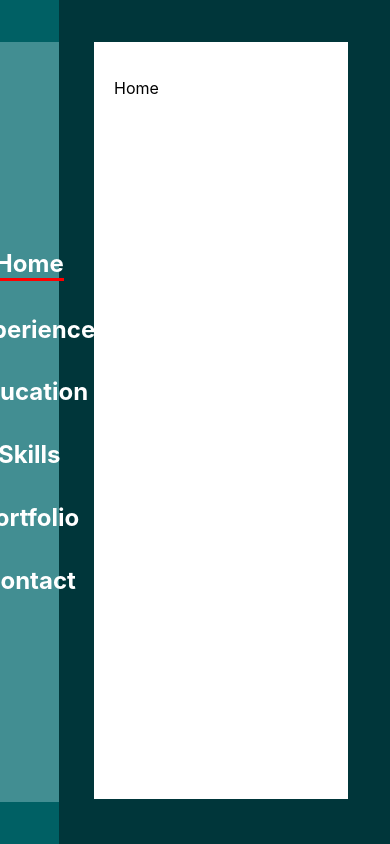
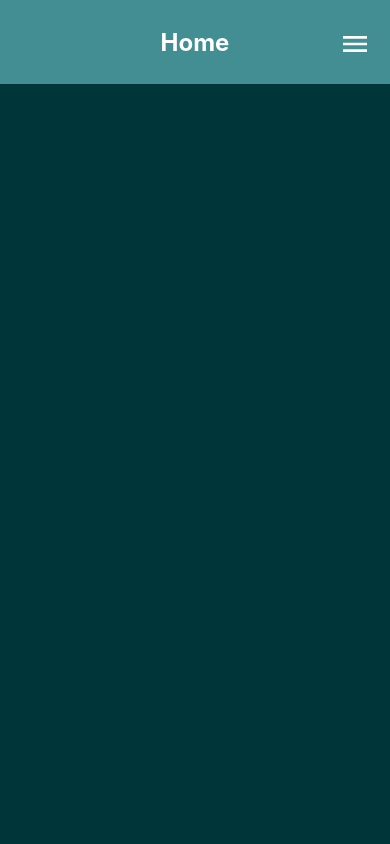
Before and after one commit to SpencerNicholas/me, a React (Create React App) app in the folder me/: page / in a window 390 px wide. Built offline with nearby package versions, Linux system fonts and the light colour scheme.

Commit message:
Responsiveness added
Added responsiveness for mobile display

```diff
--- a/me/package.json
+++ b/me/package.json
@@ -3,6 +3,8 @@
   "version": "0.1.0",
   "private": true,
   "dependencies": {
+    "@material-ui/core": "^4.11.0",
+    "@material-ui/icons": "^4.9.1",
     "@reduxjs/toolkit": "^1.1.0",
     "@testing-library/jest-dom": "^4.2.4",
     "@testing-library/react": "^9.3.2",
--- a/me/src/App.js
+++ b/me/src/App.js
@@ -1,17 +1,24 @@
-import React, { Component } from 'react';
-import { createStore } from 'redux';
-import Sidebar from "./components/Sidebar";
-import HomeContent  from "./components/content/HomeContent.js";
+import React, { Component, useEffect, useState  } from 'react';
+import Sidebar from "./components/navigation/Sidebar";
+import MobileTopbar from "./components/navigation/MobileTopbar";
+
+import HomeContent  from "./components/content/HomeContent";
 import ExperienceContent from "./components/content/ExperienceContent";
 import EducationContent from "./components/content/EducationContent";
 import SkillsContent from "./components/content/SkillsContent";
 import PortfolioContent from "./components/content/PortfolioContent";
 import ContactContent from "./components/content/ContactContent";
-import { useSelector } from 'react-redux';
-import { selectPage } from './components/navigation'
+
+import { useSelector, useDispatch } from 'react-redux';
+import { selectPage } from './components/navigation/navigation'
+import { selectWidth, selectHeight, setWidth, setHeight } from './components/responsive/responsiveSlice'
 import './App.css';
 
 const App = ({ }) => {
+  const width = useSelector(selectWidth);
+  const height = useSelector(selectHeight);
+  const dispatch = useDispatch();
+
   const styles = {
     white: (opacity = 1) => `rgba(255, 255, 255, ${opacity})`,
     black: (opacity = 1) => `#00363A`,
@@ -19,7 +26,20 @@ const App = ({ }) => {
     footerMenuHeight: 50,
   };
 
-  const page = useSelector(selectPage);
+  /**
+   * This function runs when the component is loaded. I am using it to get the width a height of the display
+   * for resizing the display between mobile and desktop
+   */
+  React.useEffect(() => {
+    dispatch(setWidth());
+    dispatch(setHeight());
+    window.addEventListener('resize', handleResize, false)
+    function handleResize() {
+      dispatch(setWidth())
+    }
+  });
+
+
 
   return (
     <div
@@ -28,8 +48,12 @@ const App = ({ }) => {
         minHeight: "100vh",
         position: "relative"
       }}>
-      <Sidebar />
-      {page === 1 ? (
+        {width > 1000 ? (
+          <Sidebar />
+        ) : (
+          <MobileTopbar/>
+        )}
+      {/* {page === 1 ? (
         <HomeContent styles={styles} />
       ) : page === 2 ? (
         <ExperienceContent styles={styles} />
@@ -43,7 +67,7 @@ const App = ({ }) => {
         <ContactContent styles={styles} />
       ) : (
                     <HomeContent styles={styles} />
-                  )}
+                  )} */}
     </div>
   );
 }
--- a/me/src/app/store.js
+++ b/me/src/app/store.js
@@ -1,8 +1,10 @@
 import { configureStore } from '@reduxjs/toolkit';
-import navigationReducer from '../components/navigation';
+import navigationReducer from '../components/navigation/navigation';
+import responsiveReducer from '../components/responsive/responsiveSlice';
 
 export default configureStore({
   reducer: {
     navigation: navigationReducer,
+    responsive: responsiveReducer,
   },
 });
--- /dev/null
+++ b/me/src/components/navigation/MobileTopbar.js
@@ -0,0 +1,120 @@
+import React from "react";
+import { useSelector, useDispatch } from 'react-redux';
+import { setPage, selectPage, selectHover, setHover, setMenuOpen, selectMenu } from './navigation'
+import AccessAlarmIcon from '@material-ui/icons/Menu';
+import Menu from '@material-ui/icons/Menu';
+
+const MobileTopbar = ({ }) => {
+  const hovering = useSelector(selectHover);
+  const page = useSelector(selectPage);
+  const menu = useSelector(selectMenu);
+  const dispatch = useDispatch();
+
+  const mobileTopbarStyle = {
+    height: "10vh",
+    width: "100%",
+    position: "fixed",
+    backgroundColor: "#428e92",
+    alignItems: "center",
+    justifyContent: 'center',
+    flex: '1',
+    display: 'flex',
+    flexDirection: 'column',
+  };
+
+  const mobileTopbarExpandedStyle = {
+    height: "60vh",
+    width: "100%",
+    position: "fixed",
+    backgroundColor: "#428e92",
+    alignItems: "center",
+    justifyContent: 'center',
+    flex: '1',
+    display: 'flex',
+    flexDirection: 'column',
+  };
+
+  const menuItemStyle = {
+    display: "flex",
+    justifyContent: "center",
+    alignItems: "center",
+    padding: `2vh`,
+    color: 'white',
+    fontSize: '24px',
+    fontWeight: "bold",
+  };
+
+  const activeMenuItemStyle = {
+    borderBottom: '3px solid red'
+  }
+
+  const pageTitle = {
+    display: "flex",
+    justifyContent: "center",
+    alignItems: "center",
+    color: 'white',
+    fontSize: '24px',
+    fontWeight: "bold",
+  }
+
+  const menuItems = [
+    { text: "Home", active: 1 },
+    { text: "Experience", active: 2 },
+    { text: "Education", active: 3 },
+    { text: "Skills", active: 4 },
+    { text: "Portfolio", active: 5 },
+    { text: "Contact", active: 6 }
+  ];
+
+
+
+
+  return (
+    <div>
+      {!menu ? (
+        <div style={mobileTopbarStyle}>
+             {menuItems.map((item, i) => (
+              <div key={i} style={pageTitle}>
+                {item.active === (page) ? (
+                  <div>
+                    {item.text}
+                    <Menu style={{fontSize: '32px', position: 'absolute', right: '5%'}} onClick={() => {dispatch(setMenuOpen(true))}}></Menu>
+                    </div>
+                ):(<div></div>)}
+                  </div>))}
+                  </div>
+      ) : (
+          <div style={mobileTopbarExpandedStyle}>
+            {menuItems.map((item, i) => (
+              <div key={i} style={menuItemStyle} onClick={() => { dispatch(setPage(item.text));  dispatch(setMenuOpen(false)) } }>
+                {item.active === (page) ? (
+                  <div style={activeMenuItemStyle}>
+                    {item.text}
+                  </div>
+                ) : (
+                    <div onMouseOver={() => { dispatch(setHover(item.text)) }} onMouseLeave={() => { dispatch(setHover()) }}>
+                      {item.active === (hovering) ? (
+                        <div style={{ color: 'lightgrey', cursor: 'pointer' }}>
+                          {item.text}
+                        </div>
+                      ) : (
+                          <div>
+                            {item.text}
+                          </div>)}
+
+                    </div>
+                  )}
+              </div>
+            ))}
+          </div>
+
+        )}
+    </div>
+
+  );
+};
+
+
+
+
+export default MobileTopbar;
--- a/me/src/components/Sidebar.js
+++ b/me/src/components/navigation/Sidebar.js
@@ -1,6 +1,4 @@
 import React from "react";
-import App from "../App";
-import store from '../app/store';
 import { useSelector, useDispatch } from 'react-redux';
 import { setPage, selectPage, selectHover, setHover } from './navigation'
 
--- a/me/src/components/navigation.js
+++ b/me/src/components/navigation/navigation.js
@@ -5,6 +5,7 @@ export const navigationSlice = createSlice({
     initialState: {
         page: 1,
         hover: false,
+        menu: false,
     },
     reducers: {
         setPage: (state, action) => {
@@ -31,7 +32,7 @@ export const navigationSlice = createSlice({
                     state.page = 1;
             }
         },
-        setHover: (state, action)=>{
+        setHover: (state, action) => {
             switch (action.payload) {
                 case 'Home':
                     state.hover = 1;
@@ -54,14 +55,19 @@ export const navigationSlice = createSlice({
                 default:
                     state.hover = 0;
             }
-        }
+        },
+        setMenuOpen: (state, action) => {
+            state.menu = action.payload;
+        },
     },
 });
 
-export const { setPage, setHover } = navigationSlice.actions;
+export const { setPage, setHover, setMenuOpen } = navigationSlice.actions;
 
 export const selectPage = state => state.navigation.page;
 
 export const selectHover = state => state.navigation.hover;
 
+export const selectMenu = state => state.navigation.menu;
+
 export default navigationSlice.reducer;
--- /dev/null
+++ b/me/src/components/responsive/responsiveSlice.js
@@ -0,0 +1,26 @@
+import { createSlice } from '@reduxjs/toolkit';
+import { setMenuOpen } from '../navigation/navigation';
+
+export const responsiveSlice = createSlice({
+    name: 'responsive',
+    initialState: {
+        width: 0,
+        height: 0,
+    },
+    reducers: {
+        setWidth(state){
+            state.width = window.innerWidth;
+        },
+        setHeight(state){
+            state.height = window.innerWidth;
+        }
+    },
+});
+
+export const { setWidth, setHeight } = responsiveSlice.actions;
+
+export const selectWidth = state => state.responsive.width;
+
+export const selectHeight = state => state.responsive.height;
+
+export default responsiveSlice.reducer;
```
Also changed, not shown: 1 other file (tests, documents, lock files or other folders).
